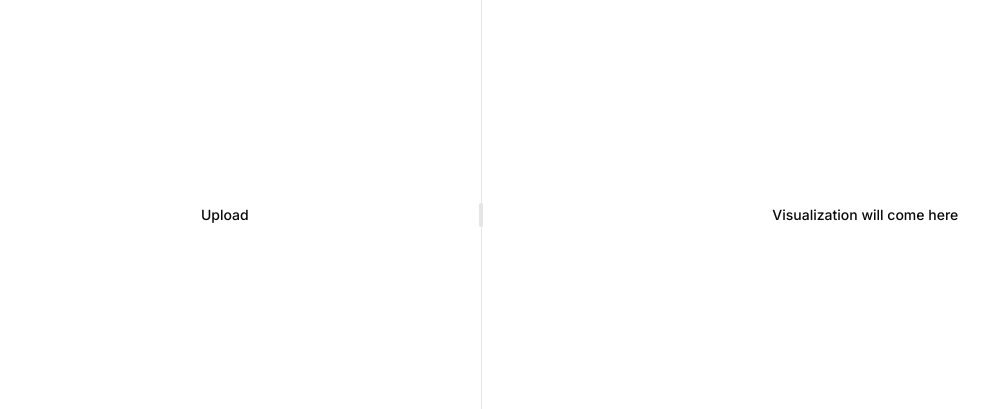
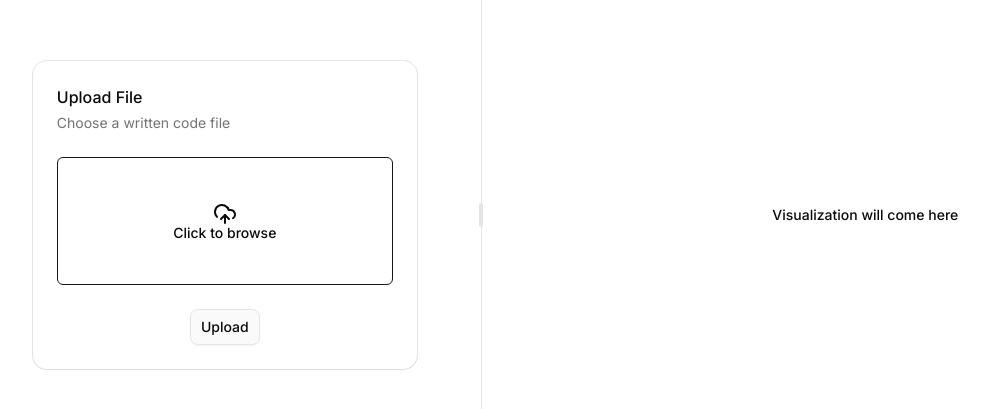
Before and after one commit to Siddhesh-Dupare/Algo, a Next.js app in the folder frontend/: page / in a window 1280 px wide. Shown: the part 185-594 px from the top of the page, without its empty margins (31-1020 px from the left). Built offline with nearby package versions, Linux system fonts and the light colour scheme.

Commit message:
Created an upload ui

```diff
--- a/frontend/app/page.tsx
+++ b/frontend/app/page.tsx
@@ -1,6 +1,8 @@
 
 import { ResizableHandle, ResizablePanel, ResizablePanelGroup } from "@/components/ui/resizable";
 import { Label } from "@/components/ui/label";
+
+import UploadCard from "@/components/pages/UploadCard";
 
 export default function App() {
   return (
@@ -8,7 +10,7 @@
       <ResizablePanelGroup orientation="horizontal">
         <ResizablePanel defaultValue="40%">
           <div className="flex justify-center items-center min-h-screen">
-            <Label>Upload</Label>
+            <UploadCard />
           </div>
         </ResizablePanel>
         <ResizableHandle withHandle />
--- /dev/null
+++ b/frontend/components/pages/UploadCard.tsx
@@ -0,0 +1,27 @@
+
+import { Card, CardTitle, CardContent, CardDescription, CardFooter, CardHeader } from "../ui/card";
+import { Label } from "../ui/label";
+import { Button } from "../ui/button";
+import { CloudUpload } from "lucide-react";
+
+export default function UploadCard() {
+  return (
+    <Card className="w-full max-w-sm">
+      <CardHeader>
+        <CardTitle>Upload File</CardTitle>
+        <CardDescription>Choose a written code file</CardDescription>
+      </CardHeader>
+      <CardContent>
+        <div className="border border-primary rounded-sm p-2 flex justify-center items-center flex-col min-h-32 cursor-pointer">
+          <CloudUpload className="cursor-pointer"/>
+          <Label className="cursor-pointer">Click to browse</Label>
+        </div>
+      </CardContent>
+      <CardFooter className="flex justify-center items-center">
+        <Button variant="outline" className="bg-primary-foreground">
+          Upload
+        </Button>
+      </CardFooter>
+    </Card>
+  );
+}
--- /dev/null
+++ b/frontend/components/ui/card.tsx
@@ -0,0 +1,102 @@
+import * as React from "react"
+import { cn } from "cn"
+
+function Card({
+  className,
+  size = "default",
+  ...props
+}: React.ComponentProps<"div"> & { size?: "default" | "sm" }) {
+  return (
+    <div
+      data-slot="card"
+      data-size={size}
+      className={cn(
+        "group/card flex flex-col gap-(--card-spacing) overflow-hidden rounded-xl bg-card py-(--card-spacing) text-sm text-card-foreground shadow-xs ring-1 ring-foreground/10 [--card-spacing:--spacing(6)] has-[>img:first-child]:pt-0 data-[size=sm]:[--card-spacing:--spacing(4)] *:[img:first-child]:rounded-t-xl *:[img:last-child]:rounded-b-xl",
+        className
+      )}
+      {...props}
+    />
+  )
+}
+
+function CardHeader({ className, ...props }: React.ComponentProps<"div">) {
+  return (
+    <div
+      data-slot="card-header"
+      className={cn(
+        "group/card-header @container/card-header grid auto-rows-min items-start gap-1 rounded-t-xl px-(--card-spacing) has-data-[slot=card-action]:grid-cols-[1fr_auto] has-data-[slot=card-description]:grid-rows-[auto_auto] [.border-b]:pb-(--card-spacing)",
+        className
+      )}
+      {...props}
+    />
+  )
+}
+
+function CardTitle({ className, ...props }: React.ComponentProps<"div">) {
+  return (
+    <div
+      data-slot="card-title"
+      className={cn(
+        "font-heading text-base leading-normal font-medium group-data-[size=sm]/card:text-sm",
+        className
+      )}
+      {...props}
+    />
+  )
+}
+
+function CardDescription({ className, ...props }: React.ComponentProps<"div">) {
+  return (
+    <div
+      data-slot="card-description"
+      className={cn("text-sm text-muted-foreground", className)}
+      {...props}
+    />
+  )
+}
+
+function CardAction({ className, ...props }: React.ComponentProps<"div">) {
+  return (
+    <div
+      data-slot="card-action"
+      className={cn(
+        "col-start-2 row-span-2 row-start-1 self-start justify-self-end",
+        className
+      )}
+      {...props}
+    />
+  )
+}
+
+function CardContent({ className, ...props }: React.ComponentProps<"div">) {
+  return (
+    <div
+      data-slot="card-content"
+      className={cn("flex flex-col gap-3 px-(--card-spacing)", className)}
+      {...props}
+    />
+  )
+}
+
+function CardFooter({ className, ...props }: React.ComponentProps<"div">) {
+  return (
+    <div
+      data-slot="card-footer"
+      className={cn(
+        "flex items-center rounded-b-xl px-(--card-spacing) [.border-t]:pt-(--card-spacing)",
+        className
+      )}
+      {...props}
+    />
+  )
+}
+
+export {
+  Card,
+  CardHeader,
+  CardFooter,
+  CardTitle,
+  CardAction,
+  CardDescription,
+  CardContent,
+}
```
